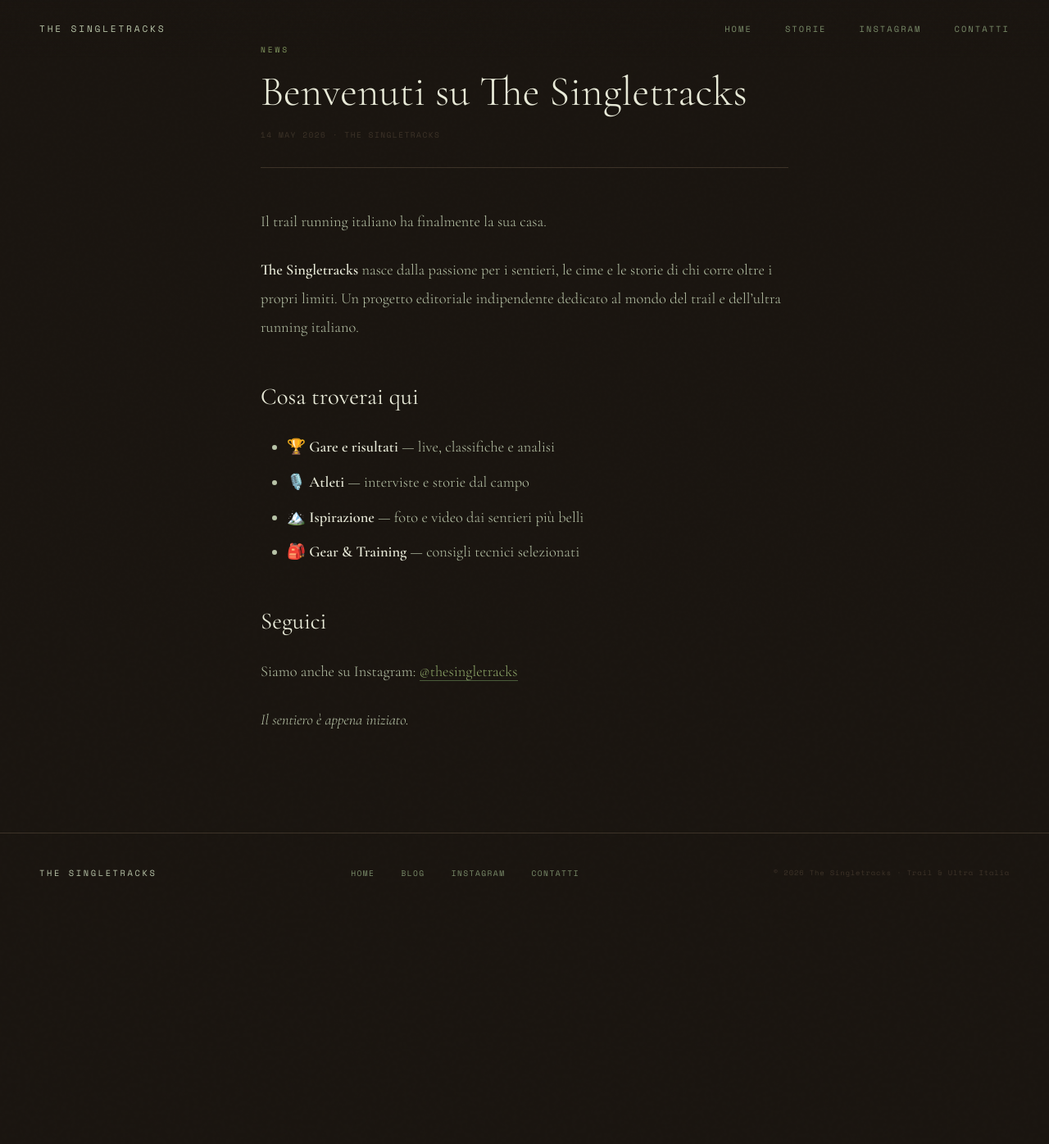
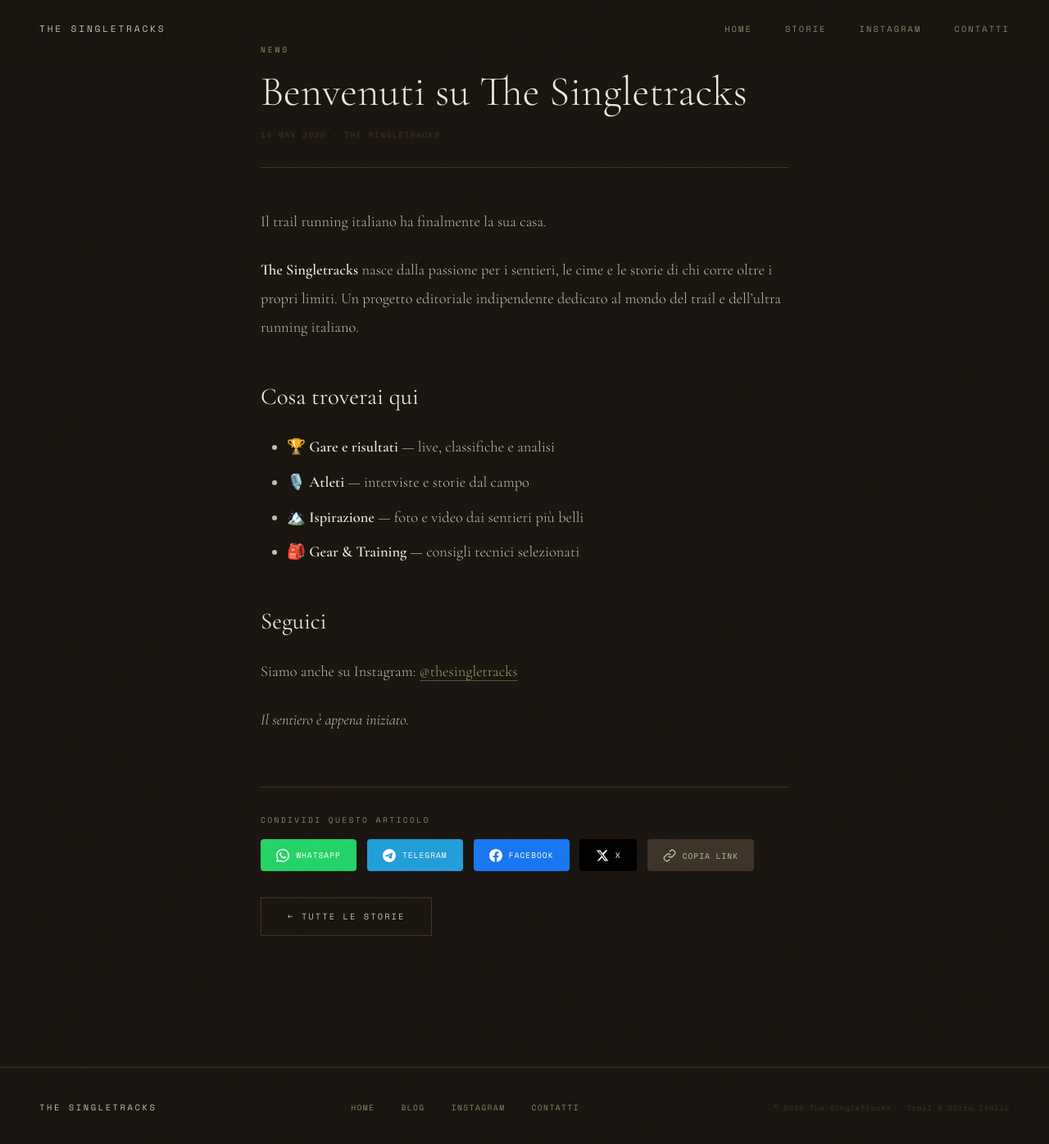
Before and after one commit to mootlab/thesingletracks.com, a Jekyll site: the page built from _posts/2026-05-14-benvenuti-su-the-singletracks.md, in a window 1280 px wide and 1400 px high, scrolled down 75 px. Shown: the top 1396 px of the window at 82% size. Built offline with Jekyll 4.4.1, drawn with Linux system fonts in a browser that asks for light colours; before the commit the page ends 1189 px from its top, so only the background shows below that.

Commit message:
share buttons e CSS mobile

```diff
--- a/_layouts/post.html
+++ b/_layouts/post.html
@@ -3,17 +3,74 @@ layout: default
 ---
 
 <article class="post-container">
+
   <header class="post-header">
     <p class="post-category">{{ page.categories | first }}</p>
     <h1 class="post-title">{{ page.title }}</h1>
     <p class="post-meta">{{ page.date | date: "%d %B %Y" }} · {{ page.author }}</p>
   </header>
+
   <div class="post-content">
     {{ content }}
   </div>
+
+  <!-- SHARE BAR -->
+  <div class="share-bar">
+    <p class="share-label">Condividi questo articolo</p>
+    <div class="share-buttons">
+
+      <a class="share-btn share-whatsapp"
+         href="https://wa.me/?text={{ page.title | url_encode }}%20{{ site.url }}{{ page.url | url_encode }}"
+         target="_blank" rel="noopener">
+        <svg viewBox="0 0 24 24" fill="currentColor"><path d="M17.472 14.382c-.297-.149-1.758-.867-2.03-.967-.273-.099-.471-.148-.67.15-.197.297-.767.966-.94 1.164-.173.199-.347.223-.644.075-.297-.15-1.255-.463-2.39-1.475-.883-.788-1.48-1.761-1.653-2.059-.173-.297-.018-.458.13-.606.134-.133.298-.347.446-.52.149-.174.198-.298.298-.497.099-.198.05-.371-.025-.52-.075-.149-.669-1.612-.916-2.207-.242-.579-.487-.5-.669-.51-.173-.008-.371-.01-.57-.01-.198 0-.52.074-.792.372-.272.297-1.04 1.016-1.04 2.479 0 1.462 1.065 2.875 1.213 3.074.149.198 2.096 3.2 5.077 4.487.709.306 1.262.489 1.694.625.712.227 1.36.195 1.871.118.571-.085 1.758-.719 2.006-1.413.248-.694.248-1.289.173-1.413-.074-.124-.272-.198-.57-.347m-5.421 7.403h-.004a9.87 9.87 0 01-5.031-1.378l-.361-.214-3.741.982.998-3.648-.235-.374a9.86 9.86 0 01-1.51-5.26c.001-5.45 4.436-9.884 9.888-9.884 2.64 0 5.122 1.03 6.988 2.898a9.825 9.825 0 012.893 6.994c-.003 5.45-4.437 9.884-9.885 9.884m8.413-18.297A11.815 11.815 0 0012.05 0C5.495 0 .16 5.335.157 11.892c0 2.096.547 4.142 1.588 5.945L.057 24l6.305-1.654a11.882 11.882 0 005.683 1.448h.005c6.554 0 11.89-5.335 11.893-11.893a11.821 11.821 0 00-3.48-8.413z"/></svg>
+        WhatsApp
+      </a>
+
+      <a class="share-btn share-telegram"
+         href="https://t.me/share/url?url={{ site.url }}{{ page.url | url_encode }}&text={{ page.title | url_encode }}"
+         target="_blank" rel="noopener">
+        <svg viewBox="0 0 24 24" fill="currentColor"><path d="M11.944 0A12 12 0 0 0 0 12a12 12 0 0 0 12 12 12 12 0 0 0 12-12A12 12 0 0 0 12 0a12 12 0 0 0-.056 0zm4.962 7.224c.1-.002.321.023.465.14a.506.506 0 0 1 .171.325c.016.093.036.306.02.472-.18 1.898-.962 6.502-1.36 8.627-.168.9-.499 1.201-.82 1.23-.696.065-1.225-.46-1.9-.902-1.056-.693-1.653-1.124-2.678-1.8-1.185-.78-.417-1.21.258-1.91.177-.184 3.247-2.977 3.307-3.23.007-.032.014-.15-.056-.212s-.174-.041-.249-.024c-.106.024-1.793 1.14-5.061 3.345-.48.33-.913.49-1.302.48-.428-.008-1.252-.241-1.865-.44-.752-.245-1.349-.374-1.297-.789.027-.216.325-.437.893-.663 3.498-1.524 5.83-2.529 6.998-3.014 3.332-1.386 4.025-1.627 4.476-1.635z"/></svg>
+        Telegram
+      </a>
+
+      <a class="share-btn share-facebook"
+         href="https://www.facebook.com/sharer/sharer.php?u={{ site.url }}{{ page.url | url_encode }}"
+         target="_blank" rel="noopener">
+        <svg viewBox="0 0 24 24" fill="currentColor"><path d="M24 12.073c0-6.627-5.373-12-12-12s-12 5.373-12 12c0 5.99 4.388 10.954 10.125 11.854v-8.385H7.078v-3.47h3.047V9.43c0-3.007 1.792-4.669 4.533-4.669 1.312 0 2.686.235 2.686.235v2.953H15.83c-1.491 0-1.956.925-1.956 1.874v2.25h3.328l-.532 3.47h-2.796v8.385C19.612 23.027 24 18.062 24 12.073z"/></svg>
+        Facebook
+      </a>
+
+      <a class="share-btn share-twitter"
+         href="https://twitter.com/intent/tweet?text={{ page.title | url_encode }}&url={{ site.url }}{{ page.url | url_encode }}&via=thesingletracks"
+         target="_blank" rel="noopener">
+        <svg viewBox="0 0 24 24" fill="currentColor"><path d="M18.244 2.25h3.308l-7.227 8.26 8.502 11.24H16.17l-4.714-6.231-5.401 6.231H2.744l7.737-8.835L1.254 2.25H8.08l4.259 5.631 5.905-5.631zm-1.161 17.52h1.833L7.084 4.126H5.117z"/></svg>
+        X
+      </a>
+
+      <button class="share-btn share-copy" onclick="copyLink()">
+        <svg viewBox="0 0 24 24" fill="none" stroke="currentColor" stroke-width="2"><path d="M10 13a5 5 0 0 0 7.54.54l3-3a5 5 0 0 0-7.07-7.07l-1.72 1.71"/><path d="M14 11a5 5 0 0 0-7.54-.54l-3 3a5 5 0 0 0 7.07 7.07l1.71-1.71"/></svg>
+        <span id="copy-label">Copia link</span>
+      </button>
+
+    </div>
+  </div>
+
+  <!-- BACK TO BLOG -->
+  <div class="post-back">
+    <a href="/blog" class="btn btn-outline">← Tutte le storie</a>
+  </div>
+
 </article>
 
 <script>
+  function copyLink() {
+    navigator.clipboard.writeText(window.location.href).then(() => {
+      const label = document.getElementById('copy-label');
+      label.textContent = 'Copiato!';
+      setTimeout(() => label.textContent = 'Copia link', 2000);
+    });
+  }
+
   document.querySelectorAll('.reveal').forEach(el => {
     new IntersectionObserver((entries) => {
       entries.forEach(e => { if (e.isIntersecting) e.target.classList.add('visible'); });
--- a/assets/main.scss
+++ b/assets/main.scss
@@ -269,6 +269,68 @@ section { padding: 6rem 3rem; }
   color: var(--lichen);
 }
 
+/* ── SHARE BAR ── */
+.share-bar {
+  margin-top: 4rem;
+  padding-top: 2rem;
+  border-top: 1px solid var(--stone);
+}
+
+.share-label {
+  font-family: 'Space Mono', monospace;
+  font-size: 0.6rem;
+  letter-spacing: 0.25em;
+  text-transform: uppercase;
+  color: var(--lichen);
+  margin-bottom: 1rem;
+}
+
+.share-buttons {
+  display: flex;
+  gap: 0.8rem;
+  flex-wrap: wrap;
+}
+
+.share-btn {
+  display: inline-flex;
+  align-items: center;
+  gap: 0.5rem;
+  padding: 0.7rem 1.2rem;
+  border-radius: 4px;
+  font-family: 'Space Mono', monospace;
+  font-size: 0.6rem;
+  letter-spacing: 0.1em;
+  text-transform: uppercase;
+  text-decoration: none;
+  cursor: pointer;
+  transition: all 0.3s;
+  border: none;
+}
+
+.share-btn svg {
+  width: 16px;
+  height: 16px;
+  flex-shrink: 0;
+}
+
+.share-whatsapp  { background: #25D366; color: #fff; }
+.share-telegram  { background: #229ED9; color: #fff; }
+.share-facebook  { background: #1877F2; color: #fff; }
+.share-twitter   { background: #000; color: #fff; }
+.share-copy      { background: var(--stone); color: var(--fog); }
+
+.share-whatsapp:hover  { background: #1da851; }
+.share-telegram:hover  { background: #1a7fad; }
+.share-facebook:hover  { background: #0d5dbf; }
+.share-twitter:hover   { background: #333; }
+.share-copy:hover      { background: var(--lichen); color: var(--soil); }
+
+.post-back {
+  margin-top: 2rem;
+  padding-bottom: 4rem;
+}
+
+/* ── BLOG LIST ── */
 .blog-list-container {
   max-width: 1200px;
   margin: 0 auto;
@@ -442,9 +504,11 @@ section { padding: 6rem 3rem; }
   .post-card { grid-template-columns: 1fr; gap: 0.5rem; }
   .posts-grid { grid-template-columns: 1fr 1fr; }
   footer { flex-direction: column; align-items: flex-start; }
+  .share-buttons { gap: 0.5rem; }
 }
 
 @media (max-width: 600px) {
   .posts-grid { grid-template-columns: 1fr; }
   .cat-filters { gap: 0.4rem; }
+  .share-btn { padding: 0.6rem 0.9rem; font-size: 0.55rem; }
 }
```
